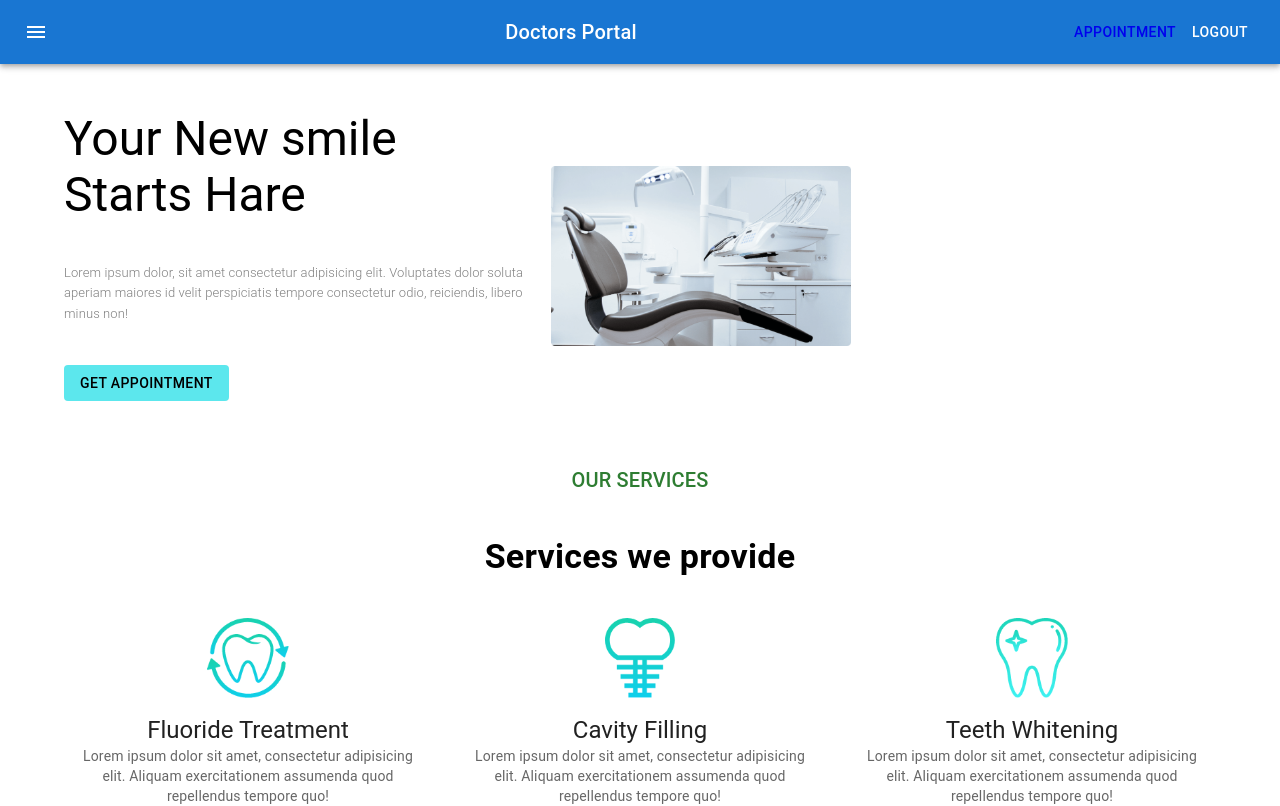
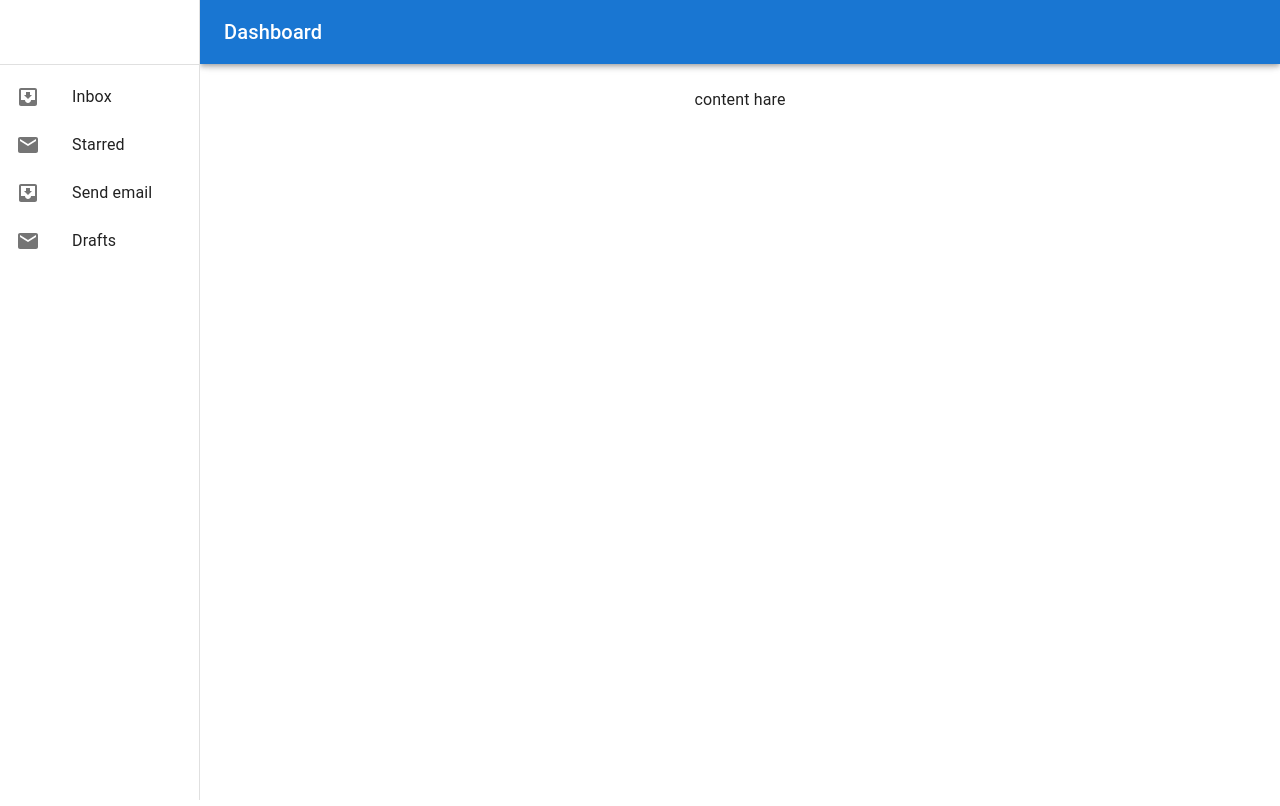
Before and after one commit to arifurrahman5233/doctors-portal-client, a React (Create React App) app: page /dashboard in a window 1280 px wide. Shown: the top 806 px of the page. Built offline with nearby package versions, Linux system fonts and the light colour scheme; no server answers; sample sign-in values are in the browser's storage.

Commit message:
create Dashboard

```diff
--- a/src/App.js
+++ b/src/App.js
@@ -7,6 +7,7 @@
 import './App.css';
 import AuthProvider from "./Contexts/AuthProvider/AuthProvider";
 import Appointment from "./Pages/Appointment/Appointment/Appointment";
+import Dashboard from "./Pages/Dashboard/Dashboard/Dashboard";
 import Home from "./Pages/Home/Home";
 import Login from "./Pages/Login/Login/Login";
 import PrivateRoute from "./Pages/Login/PrivateRoute/PrivateRoute";
@@ -20,6 +21,9 @@
         <Switch>
           <PrivateRoute to path="/appointment">
            <Appointment/>
+          </PrivateRoute>
+          <PrivateRoute to path="/dashboard">
+           <Dashboard/>
           </PrivateRoute>
           <Route path="/home">
            <Home/>
--- /dev/null
+++ b/src/Pages/Dashboard/Dashboard/Dashboard.js
@@ -0,0 +1,128 @@
+import * as React from 'react';
+import PropTypes from 'prop-types';
+import AppBar from '@mui/material/AppBar';
+import Box from '@mui/material/Box';
+import CssBaseline from '@mui/material/CssBaseline';
+import Divider from '@mui/material/Divider';
+import Drawer from '@mui/material/Drawer';
+import IconButton from '@mui/material/IconButton';
+import InboxIcon from '@mui/icons-material/MoveToInbox';
+import List from '@mui/material/List';
+import ListItem from '@mui/material/ListItem';
+import ListItemIcon from '@mui/material/ListItemIcon';
+import ListItemText from '@mui/material/ListItemText';
+import MailIcon from '@mui/icons-material/Mail';
+import MenuIcon from '@mui/icons-material/Menu';
+import Toolbar from '@mui/material/Toolbar';
+import Typography from '@mui/material/Typography';
+
+const drawerWidth = 200;
+
+function Dashboard(props) {
+  const { window } = props;
+  const [mobileOpen, setMobileOpen] = React.useState(false);
+
+  const handleDrawerToggle = () => {
+    setMobileOpen(!mobileOpen);
+  };
+
+  const drawer = (
+    <div>
+      <Toolbar />
+      <Divider />
+      <List>
+        {['Inbox', 'Starred', 'Send email', 'Drafts'].map((text, index) => (
+          <ListItem button key={text}>
+            <ListItemIcon>
+              {index % 2 === 0 ? <InboxIcon /> : <MailIcon />}
+            </ListItemIcon>
+            <ListItemText primary={text} />
+          </ListItem>
+        ))}
+      </List>
+
+    </div>
+  );
+
+  const container = window !== undefined ? () => window().document.body : undefined;
+
+  return (
+    <Box sx={{ display: 'flex' }}>
+      <CssBaseline />
+      <AppBar
+        position="fixed"
+        sx={{
+          width: { sm: `calc(100% - ${drawerWidth}px)` },
+          ml: { sm: `${drawerWidth}px` },
+        }}
+      >
+        <Toolbar>
+          <IconButton
+            color="inherit"
+            aria-label="open drawer"
+            edge="start"
+            onClick={handleDrawerToggle}
+            sx={{ mr: 2, display: { sm: 'none' } }}
+          >
+            <MenuIcon />
+          </IconButton>
+          <Typography variant="h6" noWrap component="div">
+            Dashboard
+          </Typography>
+        </Toolbar>
+      </AppBar>
+      <Box
+        component="nav"
+        sx={{ width: { sm: drawerWidth }, flexShrink: { sm: 0 } }}
+        aria-label="mailbox folders"
+      >
+        {/* The implementation can be swapped with js to avoid SEO duplication of links. */}
+        <Drawer
+          container={container}
+          variant="temporary"
+          open={mobileOpen}
+          onClose={handleDrawerToggle}
+          ModalProps={{
+            keepMounted: true, // Better open performance on mobile.
+          }}
+          sx={{
+            display: { xs: 'block', sm: 'none' },
+            '& .MuiDrawer-paper': { boxSizing: 'border-box', width: drawerWidth },
+          }}
+        >
+          {drawer}
+        </Drawer>
+        <Drawer
+          variant="permanent"
+          sx={{
+            display: { xs: 'none', sm: 'block' },
+            '& .MuiDrawer-paper': { boxSizing: 'border-box', width: drawerWidth },
+          }}
+          open
+        >
+          {drawer}
+        </Drawer>
+      </Box>
+      <Box
+        component="main"
+        sx={{ flexGrow: 1, p: 3, width: { sm: `calc(100% - ${drawerWidth}px)` } }}
+      >
+        <Toolbar />
+        <Typography paragraph>
+        content hare
+        </Typography>
+
+      </Box>
+    </Box>
+  );
+}
+
+Dashboard.propTypes = {
+  /**
+   * Injected by the documentation to work in an iframe.
+   * You won't need it on your project.
+   */
+  window: PropTypes.func,
+};
+
+export default Dashboard;
--- a/src/Pages/Home/Shared/Navigation/Navigation.js
+++ b/src/Pages/Home/Shared/Navigation/Navigation.js
@@ -35,8 +35,14 @@
 
          {
            user?.email ?
+           <Box>
+             <NavLink style={{textDecoration:"none", color : 'white'}} to ="/dashboard">
+           <Button color="inherit">Dashboard</Button>
+           </NavLink>
 
-           <Button onClick = {logOut} color="inherit">Logout</Button>
+            <Button onClick = {logOut} color="inherit">Logout</Button>
+           </Box>
+
 
            :
            <NavLink style={{textDecoration:"none", color : 'white'}} to ="/login">
```
